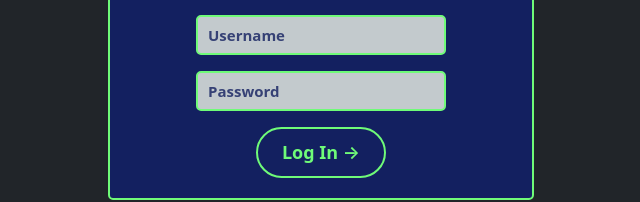
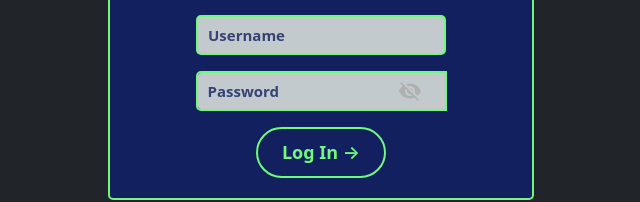
Before and after one commit to tntechcsc/webharness, a React (Create React App) app in the folder frontend/: page /login in a window 1280 px wide. Shown: the part 448-650 px from the top of the page, without its empty margins (319-959 px from the left). Built offline with nearby package versions, Linux system fonts and the light colour scheme.

Commit message:
Added password hide functionalty to login

```diff
--- a/frontend/src/pages/login.js
+++ b/frontend/src/pages/login.js
@@ -3,12 +3,21 @@ import axios from "axios";
 import "./login.css"; // Assuming you save your CSS in Login.css
 import Button from "@mui/material/Button";
 import Alert from '@mui/material/Alert';
+import Checkbox from '@mui/material/Checkbox';
+import FormControlLabel from '@mui/material/FormControlLabel';
+import Visibility from '@mui/icons-material/Visibility';
+import VisibilityOff from '@mui/icons-material/VisibilityOff';
 
 
 const Login = () => {
 
   const [loginSuccess, setLoginSuccess] = React.useState("");
   const [loginError, setLoginError] = React.useState("");
+  const [showPassword, setShowPassword] = React.useState(false);
+
+  const togglePasswordVisibility = () => {
+    setShowPassword(!showPassword);
+  };
 
   const handleSubmit = (e) => {
     e.preventDefault();
@@ -21,20 +30,15 @@ const Login = () => {
     axios.post(`${baseURL}:3000/api/user/login`, { username, password })
       .then(response => {
         console.log("Login successful:", response.data);
-        // insert received session token into div #token
-        //document.getElementById("token").innerText = JSON.stringify(response.data.session_id);
-        // store session token in sessionStorage
         sessionStorage.setItem("session_id", response.data.session_id);
         setLoginSuccess(true);
         setLoginError("");
-        // Handle success by redirecting to /
         window.location.href = "/";
       })
       .catch(error => {
         console.error("Login error:", error);
         setLoginError("Login Failed. Please check your username and password.");
         setLoginSuccess(false);
-        // Handle error (e.g., display error message)
       });
   };
 
@@ -45,7 +49,15 @@ const Login = () => {
         <div style={{ fontSize: '32px', color: '#6ffb78' }}>Mangrove</div>
         <div className="d-flex flex-column align-items-center">
           <input className="input mb-3" name="username" placeholder="Username" type="username" required />
-          <input className="input mb-3" name="password" placeholder="Password" type="password" required />
+          <div className="input-group mb-3 position-relative">
+            <input className="input form-control" name="password" placeholder="Password" type={showPassword ? "text" : "password"} required />
+            <div className="position-absolute top-50 end-0 translate-middle-y pe-0">
+              <FormControlLabel
+                control={<Checkbox icon={<VisibilityOff />} checkedIcon={<Visibility />} onChange={togglePasswordVisibility} />}
+                label=""
+              />
+            </div>
+          </div>
           <button type="submit" className="button">Log In →</button>
           {loginError && <Alert variant="filled" severity="error" style={{ marginTop: '20px' }}>{loginError}</Alert>}
           {loginSuccess && <Alert variant="filled" severity="success" style={{ marginTop: '20px' }}>Login Successful!</Alert>}
```
